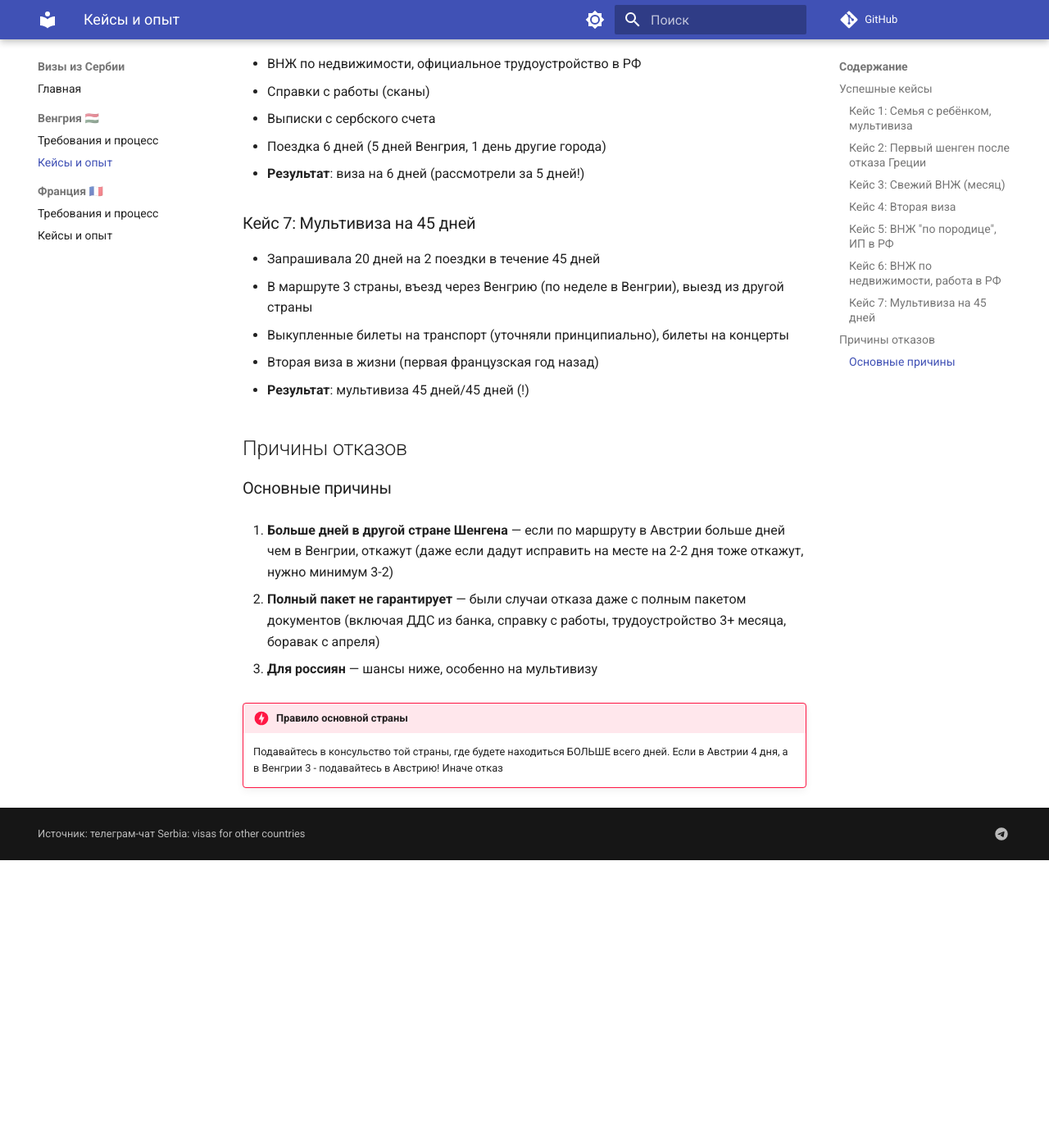
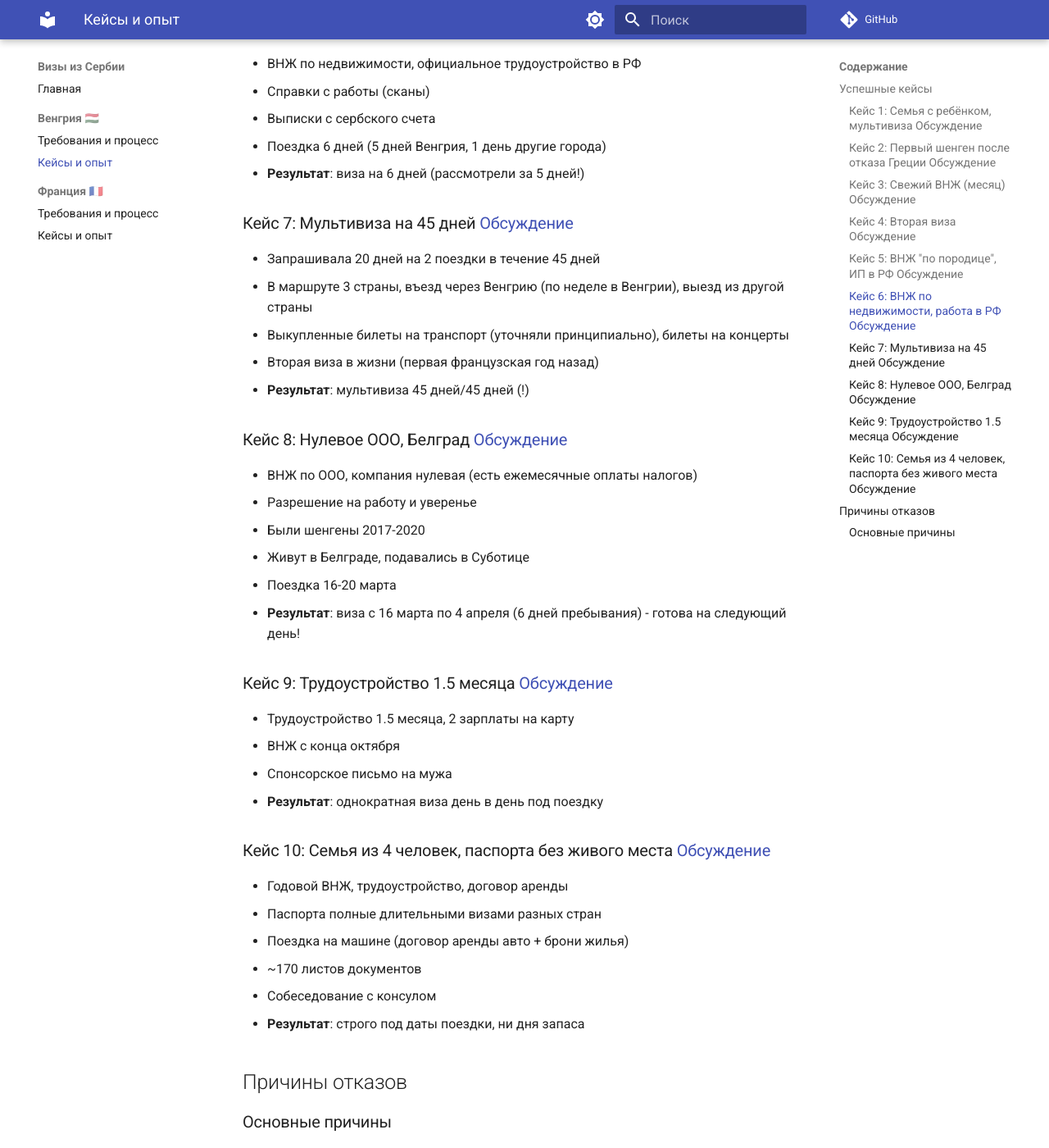
Before and after one commit to tgdigest/serbia-visas-for-other-countries, an MkDocs documentation site: the page built from docs/hungary/cases.md, in a window 1280 px wide and 1400 px high, scrolled down 1411 px. Shown: the whole window at 82% size. Built offline with MkDocs 1.6.1 and Material for MkDocs 9.7.7, drawn with Linux system fonts in a browser that asks for light colours; comment, search, counter and statistics services are not loaded; before the commit the page ends 2460 px from its top, so only the background shows below that; some of the changed text lies outside the part shown.

Commit message:
Add Hungary Mar 2023 info: email contacts, cases with links to discussions

```diff
--- a/docs/hungary/cases.md
+++ b/docs/hungary/cases.md
@@ -2,7 +2,7 @@
 
 ## Успешные кейсы
 
-### Кейс 1: Семья с ребёнком, мультивиза
+### Кейс 1: Семья с ребёнком, мультивиза [Обсуждение](https://t.me/c/1608823685/14535/20774)
 - ВНЖ есть
 - ИП
 - Собственники квартиры
@@ -10,44 +10,66 @@
 - **Результат**: мультивиза на 2.5 месяца, 21 день пребывания
 - После первой поездки попросили прислать чеки от отеля
 
-### Кейс 2: Первый шенген после отказа Греции
+### Кейс 2: Первый шенген после отказа Греции [Обсуждение](https://t.me/c/1608823685/14535/20777)
 - ВНЖ с июня
 - Работает по трудовому 2.5 месяца
 - Подавался в Суботице
 - **Результат**: одноразовая виза под даты
 - Срок: 15 дней (подача 19/10, письмо 3/11)
 
-### Кейс 3: Свежий ВНЖ (месяц)
+### Кейс 3: Свежий ВНЖ (месяц) [Обсуждение](https://t.me/c/1608823685/14535/20780)
 - ВНЖ с середины октября (подача в середине ноября)
 - Оба работают
 - Приложили договоры работы и аренды
 - Выписки с русских карт (перевели вручную)
 - **Результат**: виза под даты + требование отправить все чеки из Венгрии
 
-### Кейс 4: Вторая виза
+### Кейс 4: Вторая виза [Обсуждение](https://t.me/c/1608823685/14535/20779)
 - Первая виза была под даты
 - Вторая подача с несколькими бронями
 - **Результат**: мультивиза на 3 месяца, 15 дней
 
-### Кейс 5: ВНЖ "по породице", ИП в РФ
+### Кейс 5: ВНЖ "по породице", ИП в РФ [Обсуждение](https://t.me/c/1608823685/14535/32446)
 - ВНЖ с мая по воссоединению семьи (муж работает)
 - Работает ИП в РФ, в Сербии не трудоустроена
 - Документы: выписка из ЕГРИП (RU+EN, переведенная самостоятельно), выписка с расчетного счета ИП в РФ (RU+EN), счёт в сербском банке открыт за пару недель (с минимальным движением), свидетельство о браке + нотариальный перевод на сербский, контракт из международной школы дочки (сильный аргумент привязки)
 - **Результат**: виза на 8 дней (поездка 5 дней)
 
-### Кейс 6: ВНЖ по недвижимости, работа в РФ
+### Кейс 6: ВНЖ по недвижимости, работа в РФ [Обсуждение](https://t.me/c/1608823685/14535/37153)
 - ВНЖ по недвижимости, официальное трудоустройство в РФ
 - Справки с работы (сканы)
 - Выписки с сербского счета
 - Поездка 6 дней (5 дней Венгрия, 1 день другие города)
 - **Результат**: виза на 6 дней (рассмотрели за 5 дней!)
 
-### Кейс 7: Мультивиза на 45 дней
+### Кейс 7: Мультивиза на 45 дней [Обсуждение](https://t.me/c/1608823685/14535/42130)
 - Запрашивала 20 дней на 2 поездки в течение 45 дней
 - В маршруте 3 страны, въезд через Венгрию (по неделе в Венгрии), выезд из другой страны
 - Выкупленные билеты на транспорт (уточняли принципиально), билеты на концерты
 - Вторая виза в жизни (первая французская год назад)
 - **Результат**: мультивиза 45 дней/45 дней (!)
+
+### Кейс 8: Нулевое ООО, Белград [Обсуждение](https://t.me/c/1608823685/14535/45657)
+- ВНЖ по ООО, компания нулевая (есть ежемесячные оплаты налогов)
+- Разрешение на работу и уверенье
+- Были шенгены 2017-2020
+- Живут в Белграде, подавались в Суботице
+- Поездка 16-20 марта
+- **Результат**: виза с 16 марта по 4 апреля (6 дней пребывания) - готова на следующий день!
+
+### Кейс 9: Трудоустройство 1.5 месяца [Обсуждение](https://t.me/c/1608823685/14535/49907)
+- Трудоустройство 1.5 месяца, 2 зарплаты на карту
+- ВНЖ с конца октября
+- Спонсорское письмо на мужа
+- **Результат**: однократная виза день в день под поездку
+
+### Кейс 10: Семья из 4 человек, паспорта без живого места [Обсуждение](https://t.me/c/1608823685/14535/51776)
+- Годовой ВНЖ, трудоустройство, договор аренды
+- Паспорта полные длительными визами разных стран
+- Поездка на машине (договор аренды авто + брони жилья)
+- ~170 листов документов
+- Собеседование с консулом
+- **Результат**: строго под даты поездки, ни дня запаса
 
 ## Причины отказов
 
```
Also changed, not shown: docs/hungary/requirements.md (+4 -2 lines).
